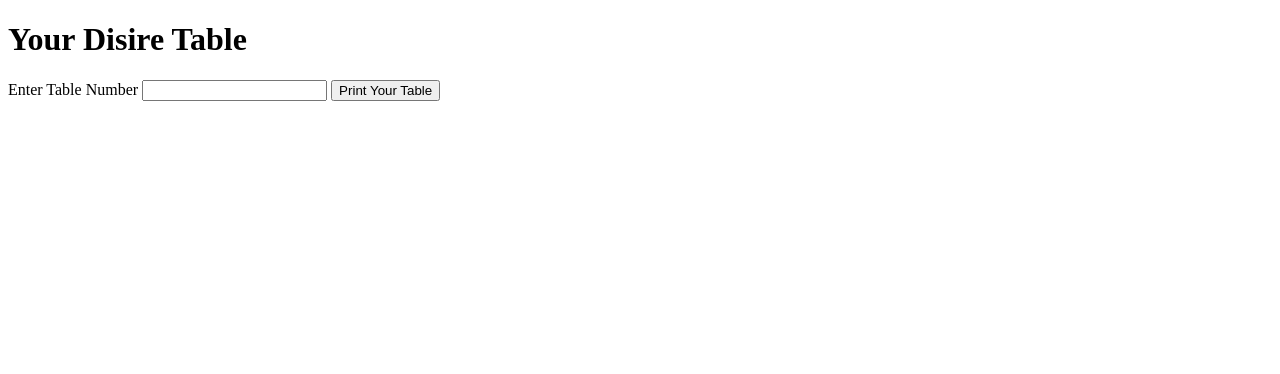
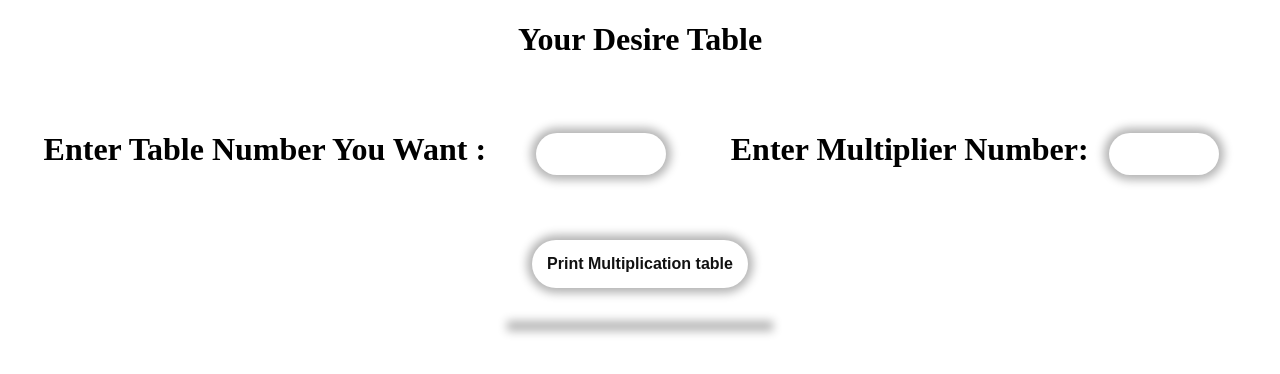
Before and after one commit to MuhammadSaad25/For_Loop, a plain HTML site: page index.html in a window 1280 px wide. Drawn offline with Linux system fonts and the light colour scheme.

Commit message:
complete loop task

```diff
--- a/app.js
+++ b/app.js
@@ -1,11 +1,15 @@
 
-function printTable(){
+function printTable() {
+    let number;
+    let result = "";
+    let number1;
 
-    let numInput = document.querySelector(`#numInput`).value
+    number = Number(document.getElementById("number").value);
+    number1 = Number(document.getElementById("number1").value);
+    for(let i = 1; i<= number1; i++){
 
-    for( let i = 0; i < 10; i++){
+    result = (`${result}    <p>    ${number}   x   ${i}   =   ${number * i}    </p>`);
+    }
 
-        console.log(`${numInput} x ${i+1} = ${numInput * (i+1)}`)
-
-    }
-}
+    document.getElementById("result").innerHTML = result;
+  }
--- a/index.html
+++ b/index.html
@@ -5,18 +5,30 @@
     <meta charset="UTF-8">
     <meta http-equiv="X-UA-Compatible" content="IE=edge">
     <meta name="viewport" content="width=device-width, initial-scale=1.0">
+    <link rel="stylesheet" href="./style.css">
+    <title>For Loop</title>
     <script src="./app.js"></script>
-    <title>Document</title>
 </head>
 
 <body>
-    <h1>Your Disire Table</h1>
+    <div class="container">
+        <h1>Your Desire Table</h1>
+        <div class="sub_div">
+            <label for="nummber">
+                <h1> Enter Table Number You Want :</h1>
+                <input id="number" min="2" />
+            </label>
+            <label for="nummber">
+                <h1> Enter Multiplier Number:</h1>
+                <input id="number1" />
+            </label>
+        </div>
 
-    <form onsubmit="printTable(); return false">
-    <label for="numInput">Enter Table Number</label>
-    <input required min="2" type="number" id="numInput">
-    <button type="submit"> Print Your Table </button>
-    </form>
+        <button onclick="printTable()">Print Multiplication table</button><br>
+        <div id="result"> </div>
+
+    </div>
+    <!-- <br><br><a href="https://mmaarig.github.io/jsAssignment/index.html"><button>Back</button></a> -->
 </body>
 
 </html>
--- /dev/null
+++ b/style.css
@@ -0,0 +1,99 @@
+body{
+    margin: 0;
+    padding: 0;
+    height: 100vh;
+    width: 100vw;
+}
+
+.container{
+    height: 100%;
+    width: 100%;
+    /* border: 2px solid red; */
+    display: flex;
+    flex-direction: column;
+    /* justify-content: center; */
+    align-items: center;
+}
+
+.sub_div{
+    padding: 10px;
+    margin: 10px;
+    display: flex;
+    justify-content: center;
+    align-items: center;
+}
+
+.sub_div label{
+    /* padding: 10px; */
+    margin: 10px;
+    display: flex;
+    justify-content: center;
+    align-items: center;
+}
+
+button {
+    margin: 20px;
+    background-color: #fff;
+    border: none;
+    color: #111;
+    box-shadow: 0px 0px 10px 5px rgba(0, 0, 0, 0.3);
+    padding: 15px 15px;
+    text-align: center;
+    text-decoration: none;
+    font-size: 16px;
+    font-weight: bold;
+    cursor: pointer;
+    border-radius: 30px;
+  }
+
+  #number {
+    width: 20%;
+    padding: 12px 20px;
+    margin: 8px 0px 0px 50px;
+    border-radius: 30px;
+    box-shadow: 0px 0px 10px 5px rgba(0, 0, 0, 0.3);
+    border: none;
+    outline: none;
+    text-align: center;
+    font-size: 16px;
+    font-weight: bold;
+    box-sizing: border-box;
+  }
+
+  #number1 {
+    width: 20%;
+    padding: 12px 20px;
+    margin: 8px 0px 0px 20px;
+    border-radius: 30px;
+    box-shadow: 0px 0px 10px 5px rgba(0, 0, 0, 0.3);
+    border: none;
+    outline: none;
+    text-align: center;
+    font-size: 16px;
+    font-weight: bold;
+    box-sizing: border-box;
+  }
+
+  /* #number1 {
+    width: 12%;
+    padding: 12px 20px;
+    margin: 8px 0px 0px 20px;
+    display: inline-block;
+    border: 1px solid #ccc;
+    border-radius: 4px;
+    box-sizing: border-box;
+  } */
+
+  #result {
+      font-size: 16px;
+    font-weight: bold;
+    background-color: #fff;
+    width: 20%;
+    /* border: 5px solid #111;  */
+    border-radius: 10px;
+    box-shadow: 0px 0px 10px 5px rgba(0, 0, 0, 0.3);
+    box-sizing: border-box;
+    display: flex;
+    flex-direction: column;
+    align-items: center;
+  }
```
